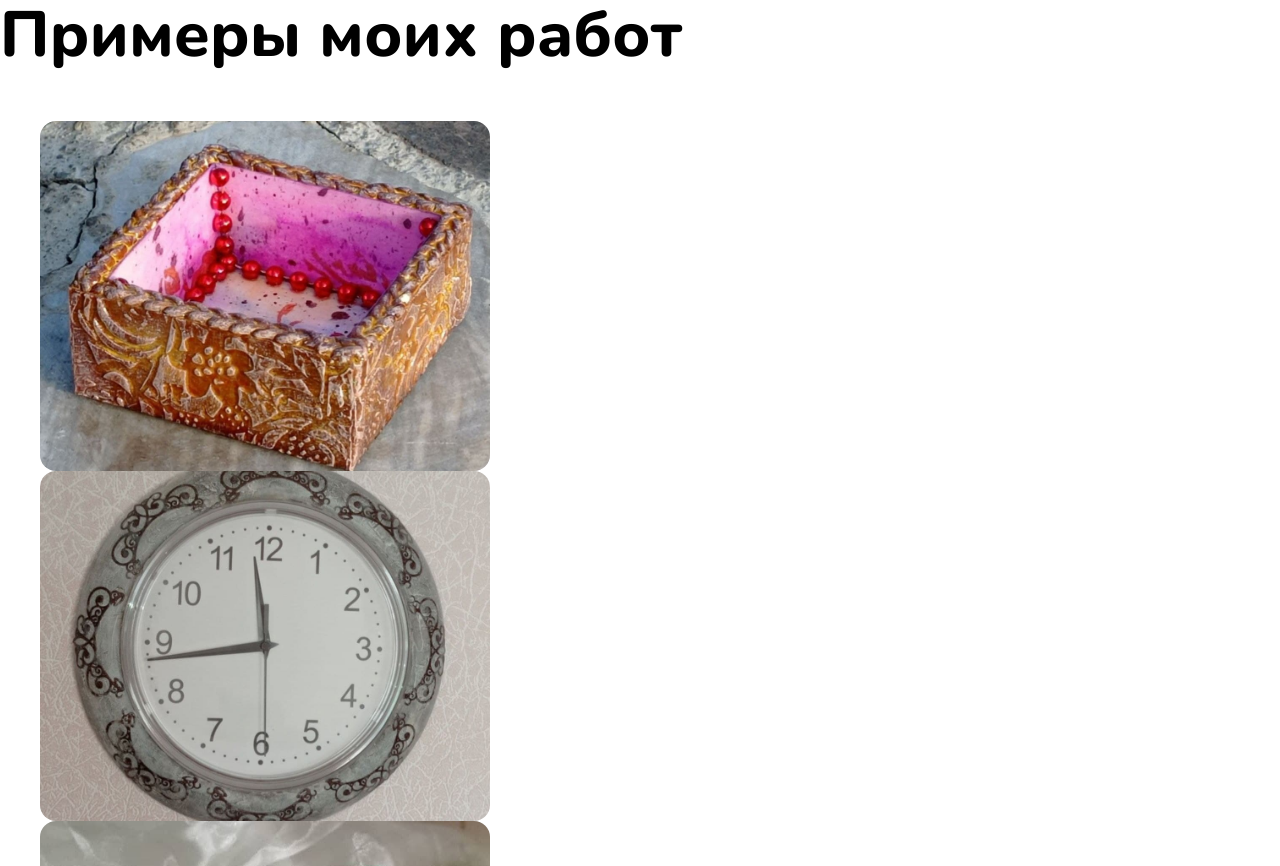
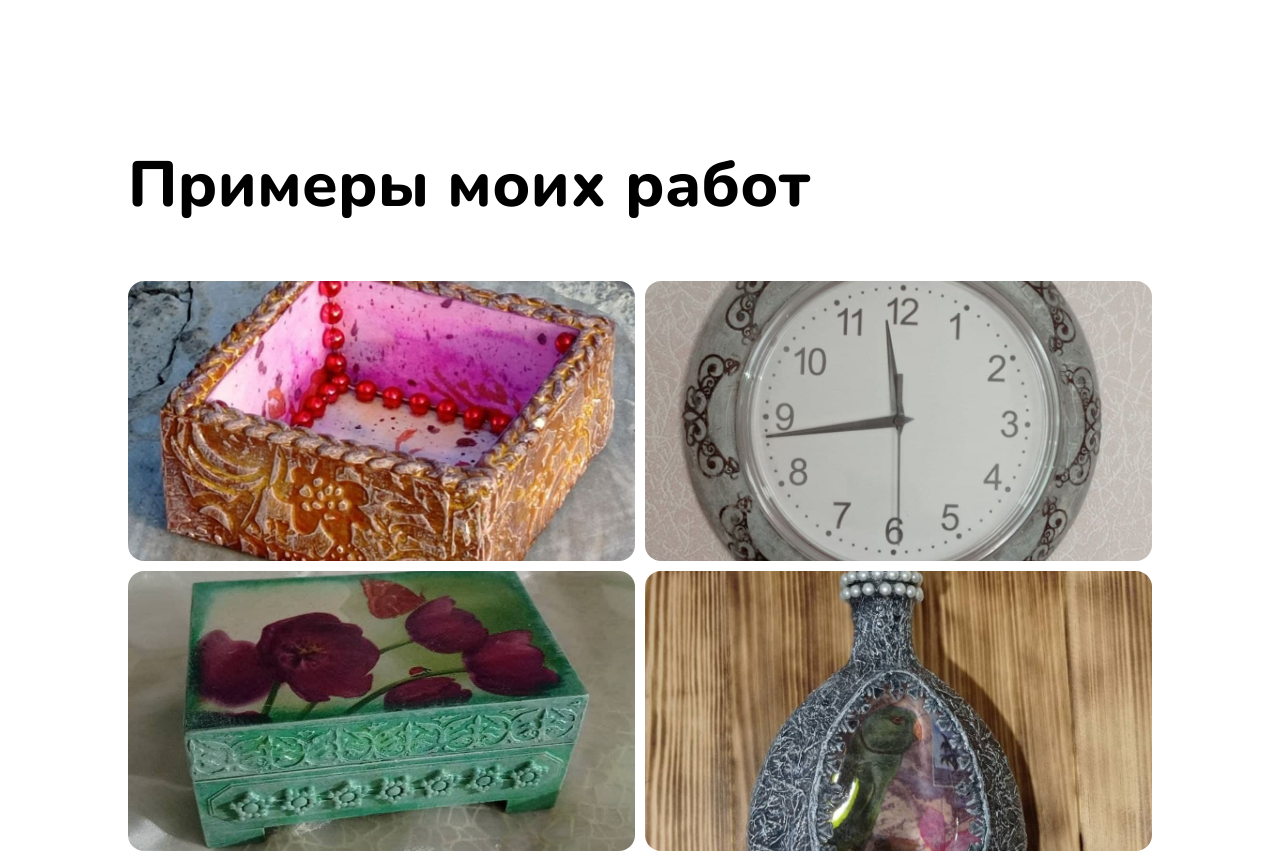
Before and after one commit to dimitrifox/landingForMarina, a plain HTML site: page index.html in a window 1280 px wide. Shown: the part 1300-2166 px from the top of the page. Drawn offline with Linux system fonts and the light colour scheme.

Commit message:
Examples part completed

```diff
--- a/index.html
+++ b/index.html
@@ -18,6 +18,7 @@
 			<a href="#contacts">Контакты</a>
 		</nav>
 	</header>
+
 	<div id="main" class="razdel">
 		<section class="izdeliya">
 			<h1>Изделия ручной работы</h1>
@@ -35,22 +36,12 @@
 
 	<section id="examples" class="raboty">
 		<h1>Примеры моих работ</h1>
-		<figure>
-			<!-- <figcaption>Фото работ, сделанных собственноручно</figcaption> -->
-			<div class="imageWindow">
-				<img src="resources/images/photo_2021-03-13_19-10-37.jpg" alt="Изображение украшенной коробочки">
-			</div>
-			<div class="imageWindow">
-				<img src="resources/images/photo_2021-03-13_19-10-15.jpg" alt="Изображение украшенных настенных часов">
-			</div>
-			<div class="imageWindow">
-				<img src="resources/images/photo_2021-03-13_19-10-43.jpg" alt="Изображение украшенной шкатулки">
-			</div>
-			<div class="imageWindow">
-				<img src="resources/images/photo_2021-03-13_19-10-48.jpg" alt="Изображение украшенной вазы">
-			</div>
-		</figure>
+		<div class="imageWindow cell" style="background-image: url(resources/images/photo_2021-03-13_19-10-37.jpg)"></div>
+		<div class="imageWindow cell" style="background-image: url(resources/images/photo_2021-03-13_19-10-15.jpg)"></div>
+		<div class="imageWindow cell" style="background-image: url(resources/images/photo_2021-03-13_19-10-43.jpg)"></div>
+		<div class="imageWindow cell" style="background-image: url(resources/images/photo_2021-03-13_19-10-48.jpg)"></div>
 	</section>
+
 	<section id="study" class="obucheniye">
 		<h1>Учимся рукоделию</h1>
 		<h3>рассказываю как делать подарки своими руками</h3>
@@ -70,6 +61,7 @@
 			<video></video>
 		</figure>
 	</section>
+
 	<section id="contacts" class="contacts">
 		<h1>Контакты</h1>
 		<address>
--- a/resources/css/index.css
+++ b/resources/css/index.css
@@ -1,20 +1,21 @@
 @font-face {
   font-family: "Montserrat";
-	src: url(../../resources/fonts/Montserrat-Regular.ttf) format('truetype');
+  src: url(../../resources/fonts/Montserrat-Regular.ttf) format("truetype");
 }
-
 
 @font-face {
   font-family: "MontserratBold";
-	src: url(../../resources/fonts/Montserrat-Bold.ttf) format('truetype');
+  src: url(../../resources/fonts/Montserrat-Bold.ttf) format("truetype");
 }
 
 @font-face {
   font-family: "NunitoExtraBold";
-	src: url(../../resources/fonts/Nunito-ExtraBold.ttf) format('truetype');
+  src: url(../../resources/fonts/Nunito-ExtraBold.ttf) format("truetype");
 }
 
-html {font-size: 20px;}
+html {
+  font-size: 20px;
+}
 
 body {
   margin: 0;
@@ -41,34 +42,43 @@ nav {
   font-size: 0.9rem;
 }
 
-
-
 nav a {
   text-decoration: none;
   text-align: center;
   position: relative;
-	transition: color .2s;
+  transition: color 0.2s;
 }
 
-a, a:visited {
+a,
+a:visited {
   color: #000;
 }
 
-a:before, a:after {
+a:before,
+a:after {
   content: "";
   position: absolute;
   height: 10px;
   top: -31px;
   right: 50%;
   left: 50%;
-	background: #5360FE;
-	transition: .3s;
+  background: #5360fe;
+  transition: 0.3s;
 }
 
-a:hover:before {left: 0; border-bottom-left-radius: 10px;}
-a:hover:after {right: 0; border-bottom-right-radius: 10px;}
+a:hover:before {
+  left: 0;
+  border-bottom-left-radius: 10px;
+}
+a:hover:after {
+  right: 0;
+  border-bottom-right-radius: 10px;
+}
 
-a:hover {font-family: "MontserratBold"; color: #292930; }
+a:hover {
+  font-family: "MontserratBold";
+  color: #292930;
+}
 
 h1 {
   font-family: "NunitoExtraBold";
@@ -92,10 +102,11 @@ section {
   display: grid;
   height: 1200px;
   grid-template: 2fr 1fr 2fr / 1fr 1fr;
-	grid-template-areas: "razdel_izdeliya ."
+  grid-template-areas:
+    "razdel_izdeliya ."
     ". ."
     ". razdel_predlozheniya";
-	padding: 0 10vw;;
+  padding: 0 10vw;
 }
 
 .izdeliya {
@@ -111,24 +122,29 @@ section {
 }
 
 .raboty {
-	grid-row: 4 / 5;
-	grid-column: 2 / 12;
+  display: grid;
+  grid-template-columns: 1fr 1fr;
+  grid-gap: 10px;
+  /* grid-template-rows: 1fr 2fr 2fr; */
+  padding: 200px 10%;
+  /* grid-template-areas: "zagolovok_primery zagolovok_primery"
+  "img_cell img_cell"
+  "img_cell img_cell"; */
+}
+
+.raboty :nth-child(1) {
+  grid-column: 1/3;
 }
 
 .imageWindow {
-	overflow: hidden;
-	display: flex;
-	justify-content: center;
-	align-items: center;
-	width: 450px;
-	height: 350px;
+  min-height: 35vh;
+  background-size: cover;
+  background-position: center;
+  align-content: center;
   border-radius: 16px;
 }
 
-.imageWindow img {
-	height: auto;
-	width: 100%;
-}
+
 
 .obucheniye {
   grid-row: 5 / 6;
```
Lines whose indentation alone changed are shown as unchanged.
